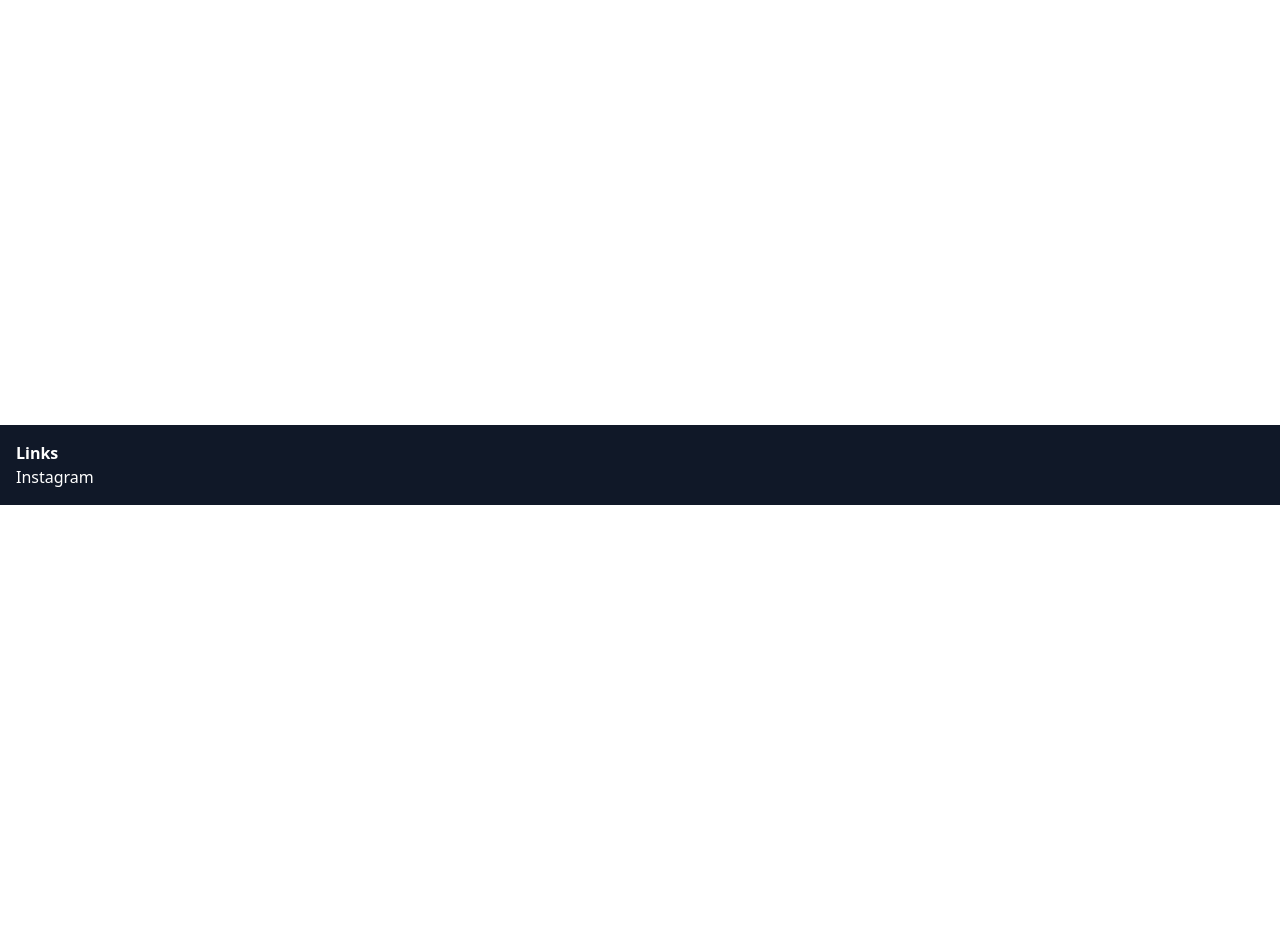
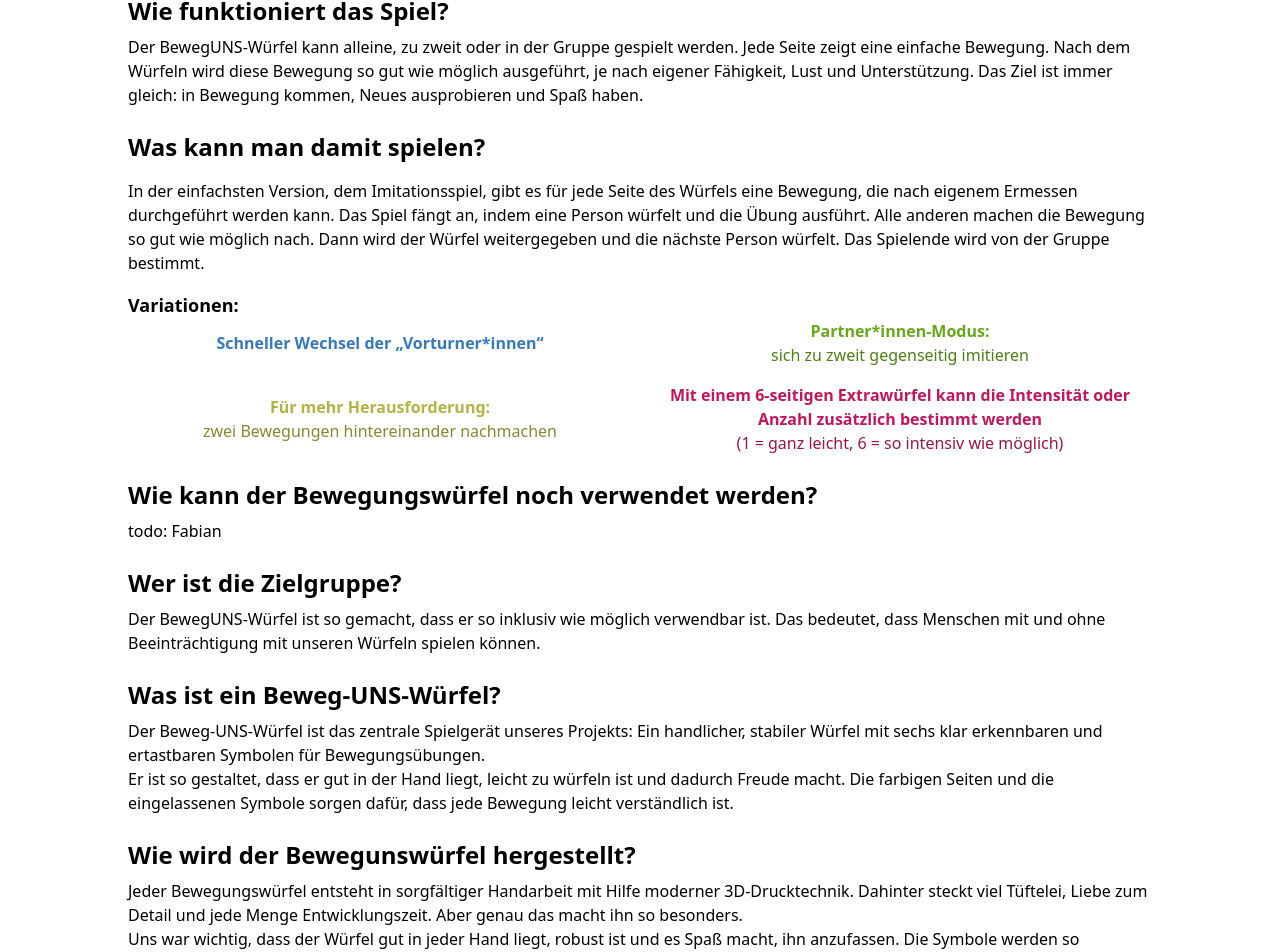
Before and after one commit to chranditho/beweguns-wuerfel, a SvelteKit app: page /das-spiel in a window 1280 px wide. Shown: the part 295-1247 px from the top of the page. Before the commit the page ends 800 px from the top, so only its background shows below. Built offline with nearby package versions, Linux system fonts and the light colour scheme.

Commit message:
add das spiel page

```diff
--- a/src/routes/das-spiel/+page.svelte
+++ b/src/routes/das-spiel/+page.svelte
@@ -1,5 +1,87 @@
 <script>
 </script>
 <div class="items-center max-w-screen-lg mx-auto space-y-10">
-	<h1 class="text-3xl font-bold mb-6">Das Spiel</h1>
+	<article>
+		<h1 class="text-3xl font-bold mb-6">Das Spiel</h1>
+		<div class="space-y-6">
+			<article>
+				<h2 class="text-2xl font-bold mb-2">
+					Wie funktioniert das Spiel?
+				</h2>
+				<p>Der BewegUNS-Würfel kann alleine, zu zweit oder in der Gruppe gespielt werden. Jede Seite zeigt eine einfache
+					Bewegung. Nach dem Würfeln wird diese Bewegung so gut wie möglich ausgeführt, je nach eigener Fähigkeit, Lust
+					und
+					Unterstützung. Das Ziel ist immer gleich: in Bewegung kommen, Neues ausprobieren und Spaß haben.</p>
+			</article>
+			<article class="space-y-4">
+				<h2 class="text-2xl font-bold">
+					Was kann man damit spielen?
+				</h2>
+				<p>In der einfachsten Version, dem Imitationsspiel, gibt es für jede Seite des Würfels eine Bewegung, die nach
+					eigenem Ermessen durchgeführt werden kann. Das Spiel fängt an, indem eine Person würfelt und die Übung
+					ausführt.
+					Alle anderen machen die Bewegung so gut wie möglich nach. Dann wird der Würfel weitergegeben und die nächste
+					Person würfelt. Das Spielende wird von der Gruppe bestimmt.
+				</p>
+				<article>
+					<h3 class="font-bold text-lg">Variationen:</h3>
+					<dl class="grid md:grid-cols-2 grid-cols-1 items-center gap-4 text-center">
+						<dt class="font-semibold text-primary-600"> Schneller Wechsel der „Vorturner*innen“
+						</dt>
+						<div>
+							<dt class="inline font-semibold text-secondary-600">Partner*innen-Modus:</dt>
+							<dd class="text-secondary-700">sich zu zweit gegenseitig imitieren</dd>
+						</div>
+						<div>
+							<dt class="inline font-semibold text-tertiary-600">Für mehr Herausforderung:</dt>
+							<dd class="text-tertiary-700">zwei Bewegungen hintereinander nachmachen</dd>
+						</div>
+						<div>
+							<dt class="inline font-semibold text-accent-600">Mit einem 6-seitigen Extrawürfel kann die Intensität oder
+								Anzahl zusätzlich bestimmt werden
+							</dt>
+							<dd class="text-accent-700">(1 = ganz leicht, 6 = so intensiv wie möglich)</dd>
+						</div>
+					</dl>
+				</article>
+			</article>
+			<article>
+				<h2 class="text-2xl font-bold mb-2">
+					Wie kann der Bewegungswürfel noch verwendet werden?
+				</h2>
+				<p>todo: Fabian</p>
+			</article>
+			<article>
+				<h2 class="text-2xl font-bold mb-2">
+					Wer ist die Zielgruppe?
+				</h2>
+				<p>Der BewegUNS-Würfel ist so gemacht, dass er so inklusiv wie möglich verwendbar ist. Das bedeutet, dass
+					Menschen
+					mit und ohne Beeinträchtigung mit unseren Würfeln spielen können.</p>
+			</article>
+			<article>
+				<h2 class="text-2xl font-bold mb-2">
+					Was ist ein Beweg-UNS-Würfel?
+				</h2>
+				<p>Der Beweg-UNS-Würfel ist das zentrale Spielgerät unseres Projekts: Ein handlicher, stabiler Würfel mit sechs
+					klar erkennbaren und ertastbaren Symbolen für Bewegungsübungen.
+				</p>
+				<p>Er ist so gestaltet, dass er gut in der Hand liegt, leicht zu würfeln ist und dadurch Freude macht. Die
+					farbigen Seiten und die eingelassenen Symbole sorgen dafür, dass jede Bewegung leicht verständlich ist.
+				</p>
+			</article>
+			<article>
+				<h2 class="text-2xl font-bold mb-2">
+					Wie wird der Bewegunswürfel hergestellt?
+				</h2>
+				<p>Jeder Bewegungswürfel entsteht in sorgfältiger Handarbeit mit Hilfe moderner 3D-Drucktechnik. Dahinter steckt
+					viel Tüftelei, Liebe zum Detail und jede Menge Entwicklungszeit. Aber genau das macht ihn so besonders.
+				</p>
+				<p>Uns war wichtig, dass der Würfel gut in jeder Hand liegt, robust ist und es Spaß macht, ihn anzufassen. Die
+					Symbole werden so gedruckt, dass sie klar ertastbar sind. Die leuchtenden, kontrastreichen Farben wurden in
+					gemeinsamen Workshops ausgesucht. Immer mit dem Ziel, dass möglichst alle Menschen damit spielen können.
+				</p>
+			</article>
+		</div>
+	</article>
 </div>
```
